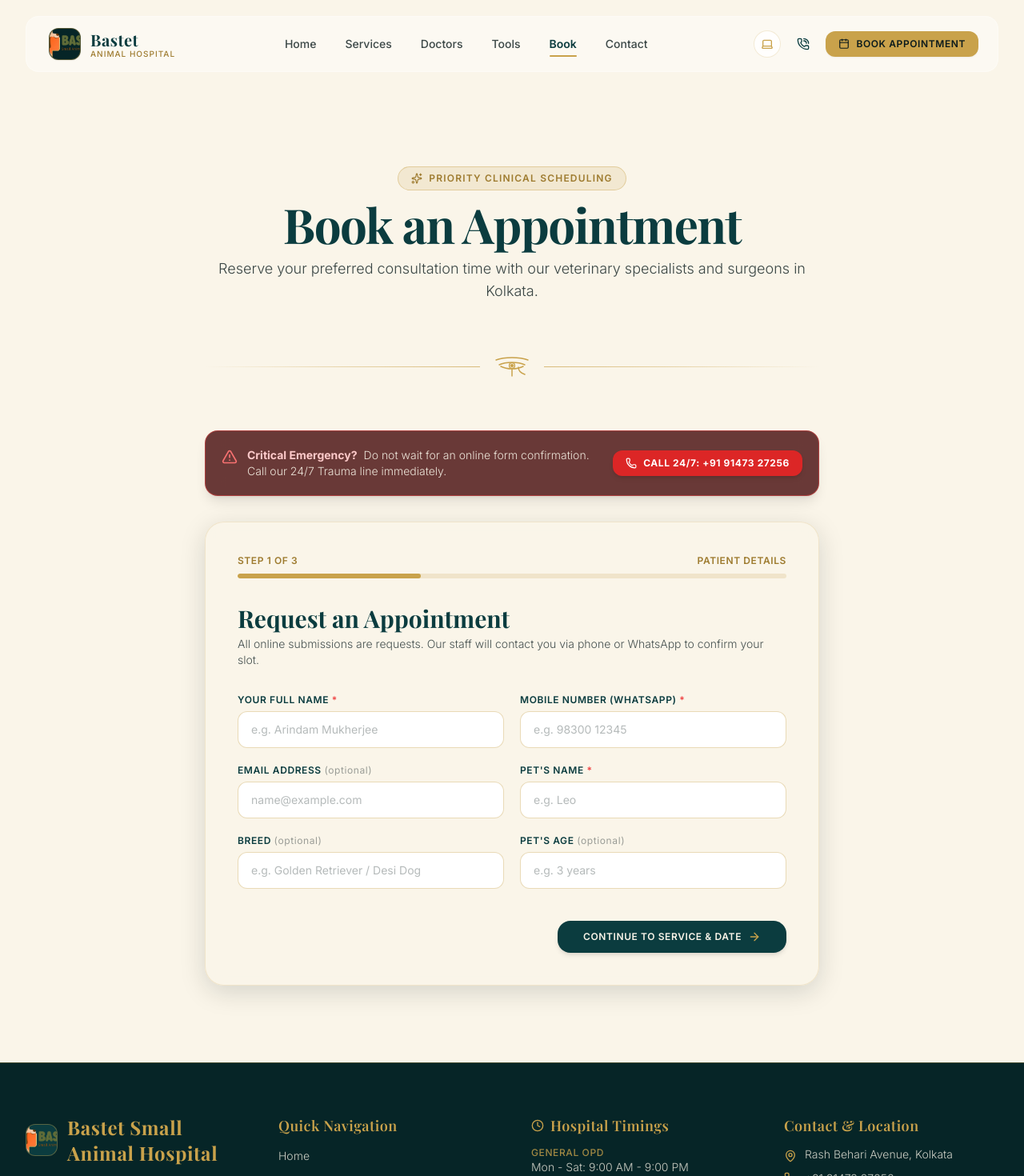
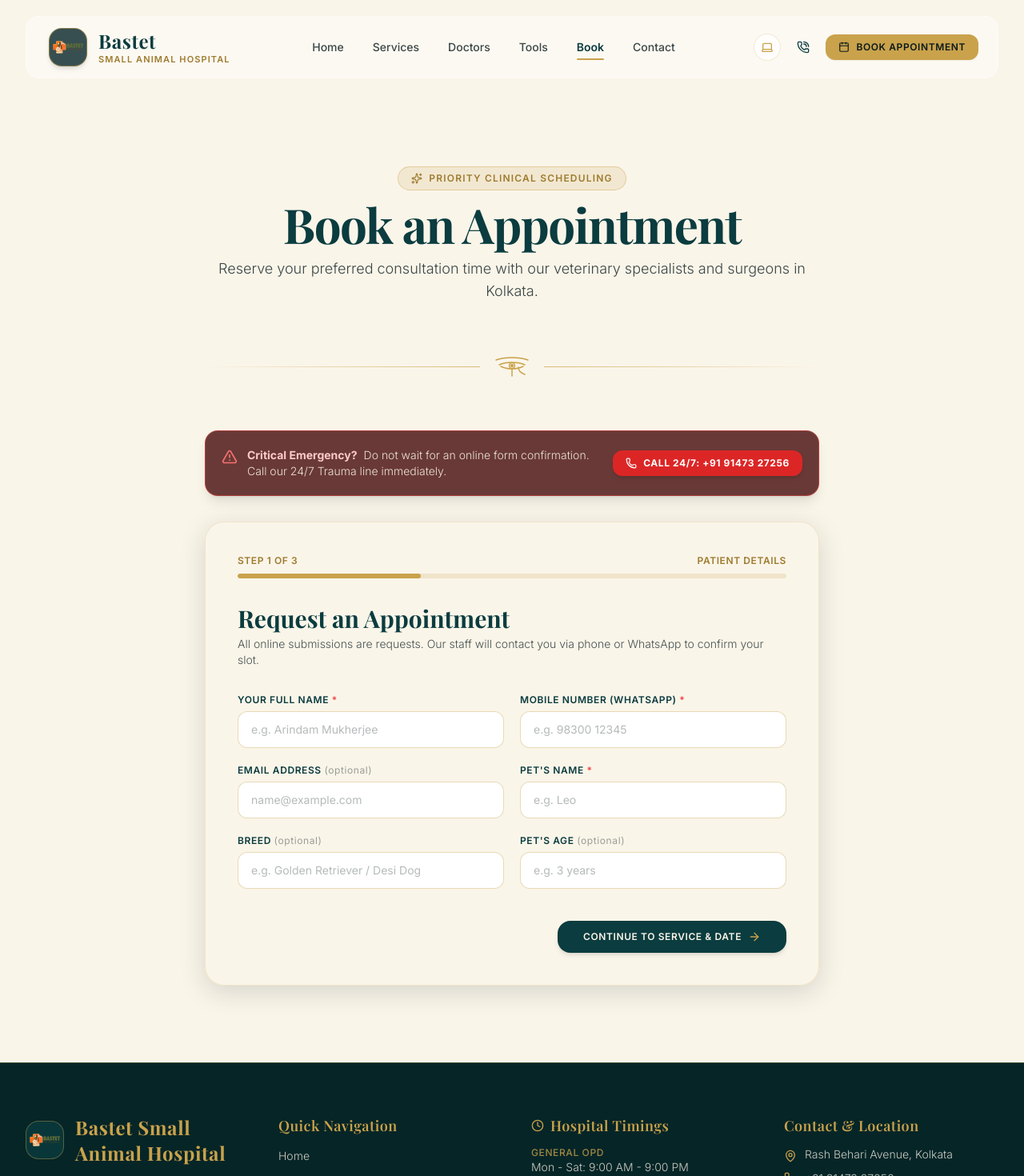
Before and after one commit to khurramNawab/bastet_animal_hospital, a Next.js app: page /book in a window 1280 px wide. Shown: the top 1470 px of the page at 80% size. Built offline with nearby package versions, Linux system fonts and the light colour scheme; a web font is replaced by a local one.

Commit message:
style: enhance logo display with object-contain and redesign spacious favicon

```diff
--- a/components/sections/Footer.tsx
+++ b/components/sections/Footer.tsx
@@ -18,14 +18,14 @@ export function Footer({ siteConfig }: FooterProps) {
         <div className="grid grid-cols-1 md:grid-cols-2 lg:grid-cols-4 gap-10 lg:gap-12">
           {/* Col 1: Brand & Tagline */}
           <div className="flex flex-col gap-4">
-            <Link href="/" className="flex items-center gap-3 group">
-              <div className="w-10 h-10 rounded-xl overflow-hidden bg-teal-800 flex items-center justify-center border border-gold/40 shrink-0">
+            <Link href="/" className="flex items-center gap-3.5 group">
+              <div className="w-12 h-12 rounded-2xl overflow-hidden bg-teal-800/80 flex items-center justify-center border border-gold/40 p-1 shrink-0 group-hover:scale-105 transition-transform duration-200">
                 <Image
                   src="/images/Bastetanimalhospital.avif"
                   alt="Bastet Small Animal Hospital Logo"
-                  width={40}
-                  height={40}
-                  className="w-full h-full object-cover"
+                  width={48}
+                  height={48}
+                  className="w-full h-full object-contain"
                 />
               </div>
               <span className="font-display text-2xl font-bold tracking-wide text-gold">
--- a/components/sections/Navbar.tsx
+++ b/components/sections/Navbar.tsx
@@ -80,25 +80,25 @@ export function Navbar({ siteConfig }: NavbarProps) {
           {/* Brand Logo */}
           <Link
             href="/"
-            className="flex items-center gap-3 group focus-visible:ring-2 focus-visible:ring-gold rounded-lg p-1"
+            className="flex items-center gap-3.5 group focus-visible:ring-2 focus-visible:ring-gold rounded-xl p-1"
             aria-label="Bastet Small Animal Hospital Home"
           >
-            <div className="relative w-10 h-10 rounded-xl overflow-hidden bg-teal-900 flex items-center justify-center border border-gold/40 shadow-sm group-hover:scale-105 transition-transform duration-200">
+            <div className="relative w-12 h-12 rounded-2xl overflow-hidden bg-teal-900/80 dark:bg-teal-950 border border-gold/50 shadow-md group-hover:scale-105 group-hover:border-gold transition-all duration-200 p-1 flex items-center justify-center shrink-0">
               <Image
                 src="/images/Bastetanimalhospital.avif"
                 alt="Bastet Small Animal Hospital Logo"
-                width={40}
-                height={40}
-                className="w-full h-full object-cover"
+                width={48}
+                height={48}
+                className="w-full h-full object-contain"
                 priority
               />
             </div>
             <div className="flex flex-col">
-              <span className="font-display text-xl font-bold tracking-wide text-teal dark:text-gold group-hover:text-teal-600 dark:group-hover:text-gold-light transition-colors">
+              <span className="font-display text-2xl font-bold tracking-wide text-teal dark:text-gold group-hover:text-teal-600 dark:group-hover:text-gold-light transition-colors leading-tight">
                 Bastet
               </span>
-              <span className="text-[10px] tracking-widest uppercase font-medium text-gold-dark dark:text-cream/70 -mt-1">
-                Animal Hospital
+              <span className="text-[11px] tracking-widest uppercase font-semibold text-gold-dark dark:text-cream/80">
+                Small Animal Hospital
               </span>
             </div>
           </Link>
```
Also changed, not shown: app/icon.svg.
